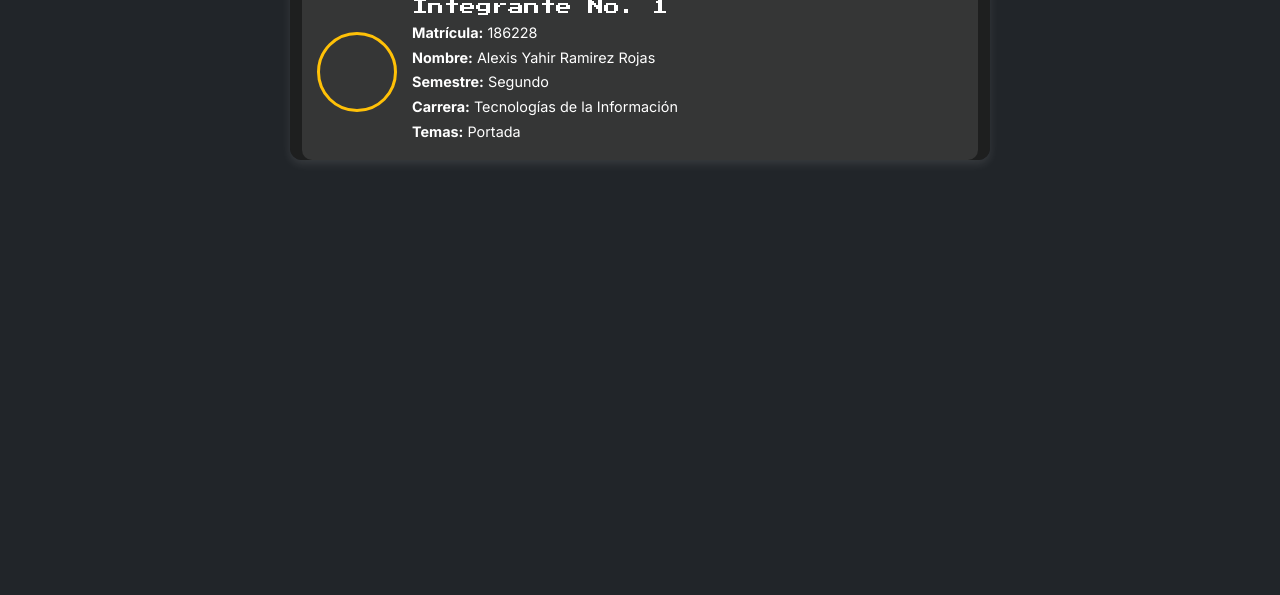
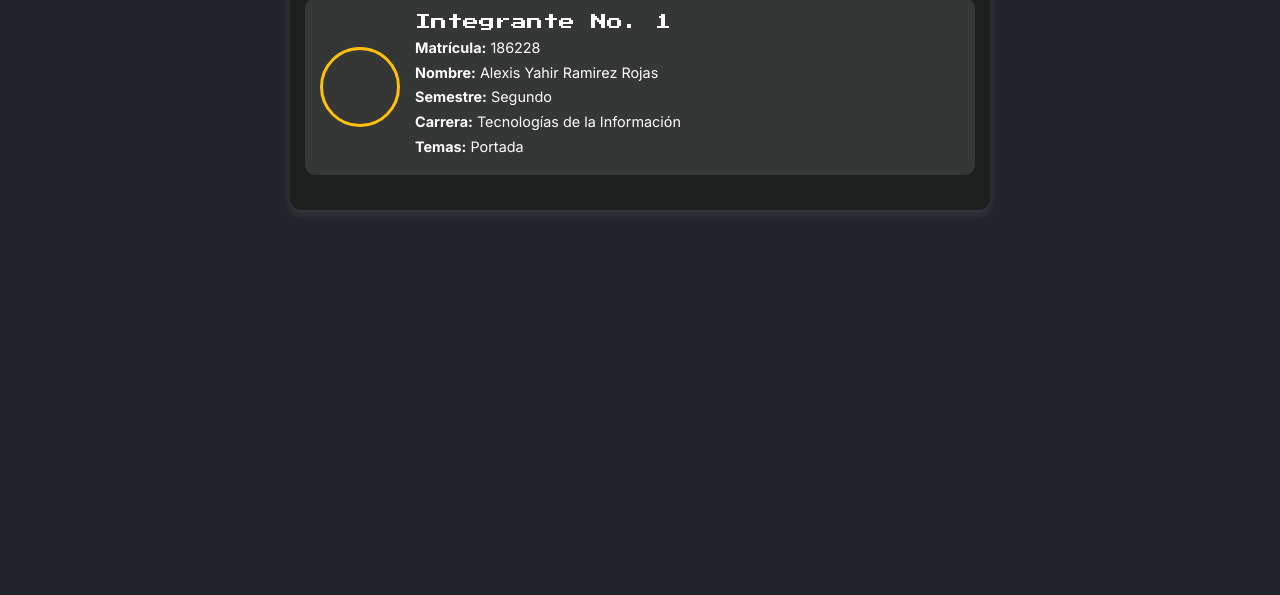
Before and after one commit to alepsi011/alepsi011.github.io, a plain HTML site: page proyecto/perfil_de_usuarios.html in a window 1280 px wide. Shown: the part 205-800 px from the top of the page. Drawn offline with nearby package versions, Linux system fonts and the light colour scheme.

Commit message:
Update perfil_de_usuarios.html

```diff
--- a/proyecto/perfil_de_usuarios.html
+++ b/proyecto/perfil_de_usuarios.html
@@ -26,7 +26,7 @@
             max-width: 700px;
             margin: auto;
             background: rgba(30, 30, 30, 0.9);
-            padding: px;
+            padding: 15px;
             border-radius: 12px;
             box-shadow: 0px 4px 10px rgba(255, 255, 255, 0.1);
         }
```
